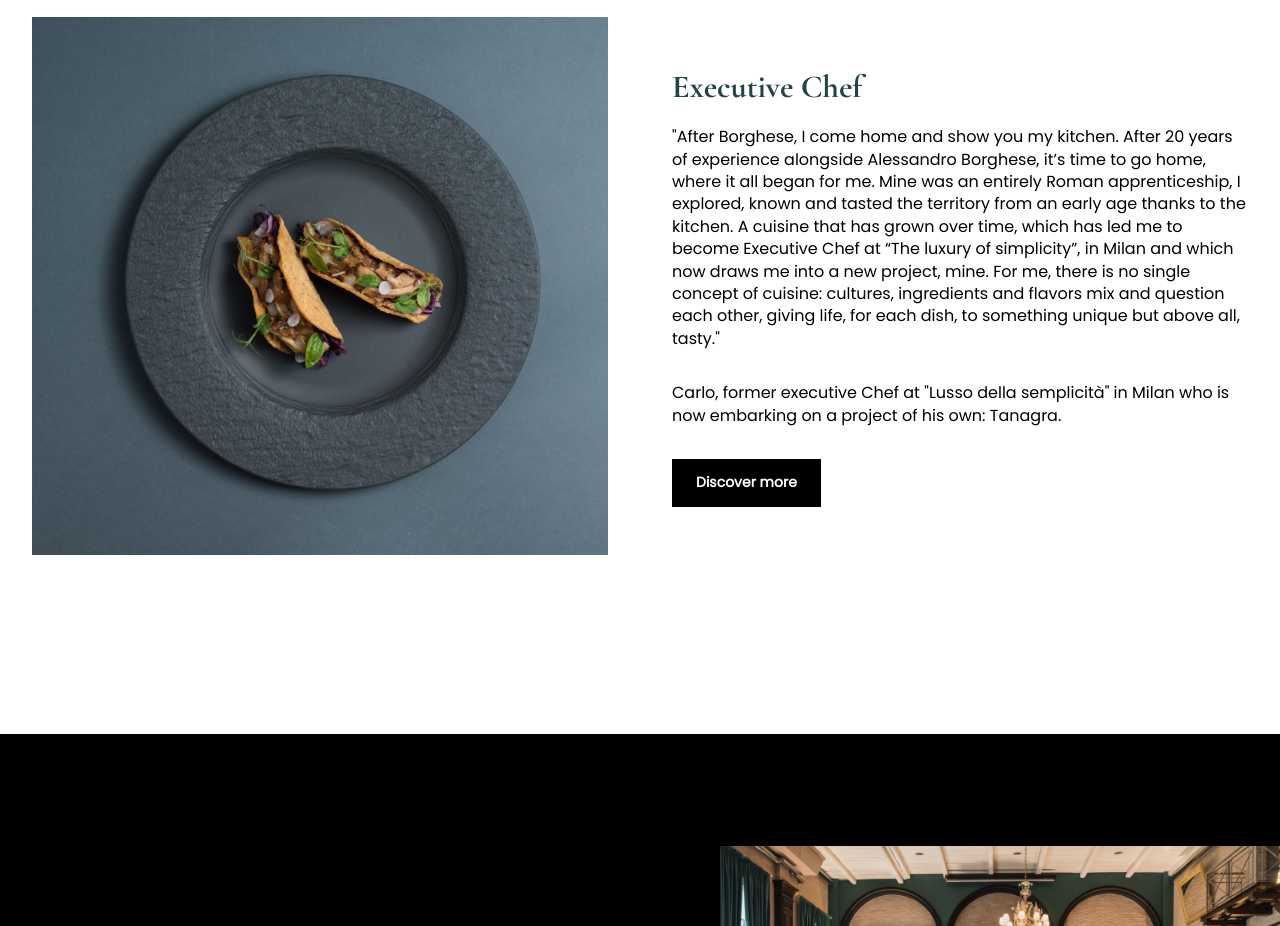
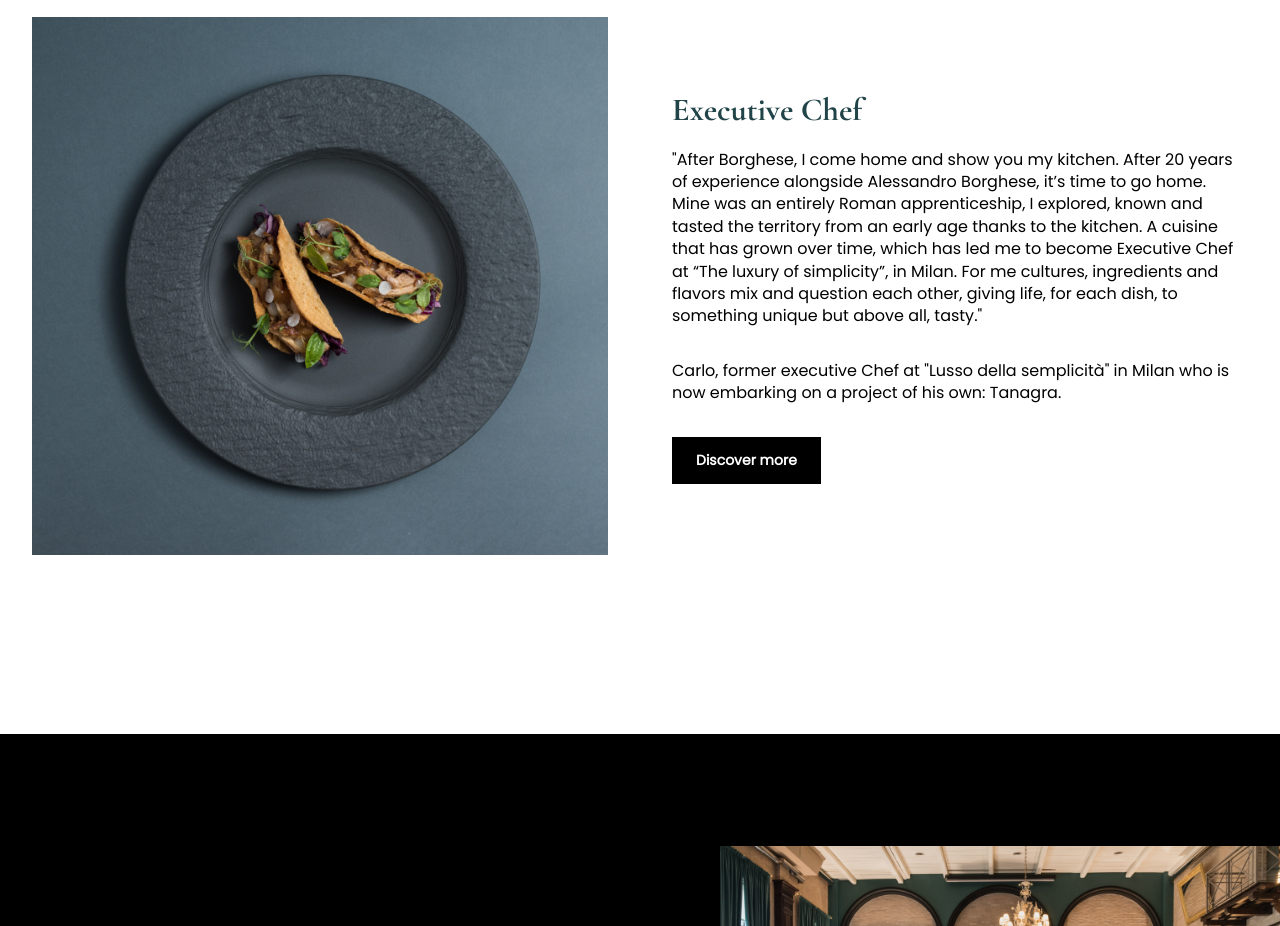
Before and after one commit to riccardoamici-ricky/nabucco, a React (Create React App) app: page / in a window 1280 px wide. Shown: the part 3140-4066 px from the top of the page. Built offline with nearby package versions, Linux system fonts and the light colour scheme.

Commit message:
rebranding to tanagra

```diff
--- a/public/assets/locales/en/translation.json
+++ b/public/assets/locales/en/translation.json
@@ -59,7 +59,7 @@
 		{
 			"id": 0,
 			"title": "Executive Chef",
-			"subtitle": "\"After Borghese, I come home and show you my kitchen. After 20 years of experience alongside Alessandro Borghese, it’s time to go home, where it all began for me. Mine was an entirely Roman apprenticeship, I explored, known and tasted the territory from an early age thanks to the kitchen. A cuisine that has grown over time, which has led me to become Executive Chef at “The luxury of simplicity”, in Milan and which now draws me into a new project, mine. For me, there is no single concept of cuisine: cultures, ingredients and flavors mix and question each other, giving life, for each dish, to something unique but above all, tasty.\"",
+			"subtitle": "\"After Borghese, I come home and show you my kitchen. After 20 years of experience alongside Alessandro Borghese, it’s time to go home. Mine was an entirely Roman apprenticeship, I explored, known and tasted the territory from an early age thanks to the kitchen. A cuisine that has grown over time, which has led me to become Executive Chef at “The luxury of simplicity”, in Milan. For me cultures, ingredients and flavors mix and question each other, giving life, for each dish, to something unique but above all, tasty.\"",
 			"second_subtitle": "Carlo, former executive Chef at \"Lusso della semplicità\" in Milan who is now embarking on a project of his own: Tanagra.",
 			"path": "/restaurant",
 			"label": "Discover more"
--- a/public/assets/locales/it/translation.json
+++ b/public/assets/locales/it/translation.json
@@ -59,7 +59,7 @@
 		{
 			"id": 0,
 			"title": "Carlo Gentili, lo chef",
-			"subtitle": "\"Dopo una vita accanto a Borghese, torno a casa e vi presento la mia cucina. Dopo 20 anni di esperienza accanto ad Alessandro Borghese, è tempo di tornare a casa, qui dove tutto, per me, è cominciato. La mia è stata una gavetta tutta romana, il territorio l’ho esplorato, conosciuto ed assaporato fin da piccolissimo grazie alla cucina. Una cucina che è cresciuta nel tempo, che mi ha portato a diventare Esecutive Chef al “Il lusso della semplicità“, a Milano e che ora mi trascina in un nuovo progetto, il mio. Per me, non esiste un concetto unico di cucina: le culture, gli ingredienti e i sapori si mescolano e si mettono in discussione, dando vita, per ogni piatto, a qualcosa di unico ma soprattutto, di gustoso.\"",
+			"subtitle": "\"Dopo una vita accanto a Borghese, torno a casa e vi presento la mia cucina. Dopo 20 anni di esperienza accanto ad Alessandro Borghese, è tempo di tornare a casa, qui dove tutto, per me, è cominciato. La mia è stata una gavetta tutta romana, il territorio l’ho conosciuto ed assaporato fin da piccolissimo grazie alla cucina. Una cucina che è cresciuta nel tempo, che mi ha portato a diventare Executive Chef al “Il lusso della semplicità“, a Milano. Per me le culture, gli ingredienti e i sapori si mescolano e si mettono in discussione, dando vita, per ogni piatto, a qualcosa di unico ma soprattutto, di gustoso.\"",
 			"second_subtitle": " A parlare è Carlo Gentili, ex Executive Chef al \"Lusso della semplicità\" a Milano che ora si imbarca in un progetto tutto suo: Tanagra.",
 			"path": "/ristorante-tanagra",
 			"label": "Scopri di più"
--- a/src/components/Dropdown.js
+++ b/src/components/Dropdown.js
@@ -39,12 +39,12 @@ const DropdownWrapper = styled.div``;
 const DropdownMenu = styled.div`
 	display: grid;
 	grid-template-columns: 1fr;
-	grid-template-rows: repeat(8, 70px);
+	grid-template-rows: repeat(7, 70px);
 	text-align: center;
 	margin-bottom: 2rem;
 
 	@media screen and (max-width: 480px) {
-		grid-template-rows: repeat(5, 60px);
+		grid-template-rows: repeat(7, 60px);
 	}
 `;
 
```
